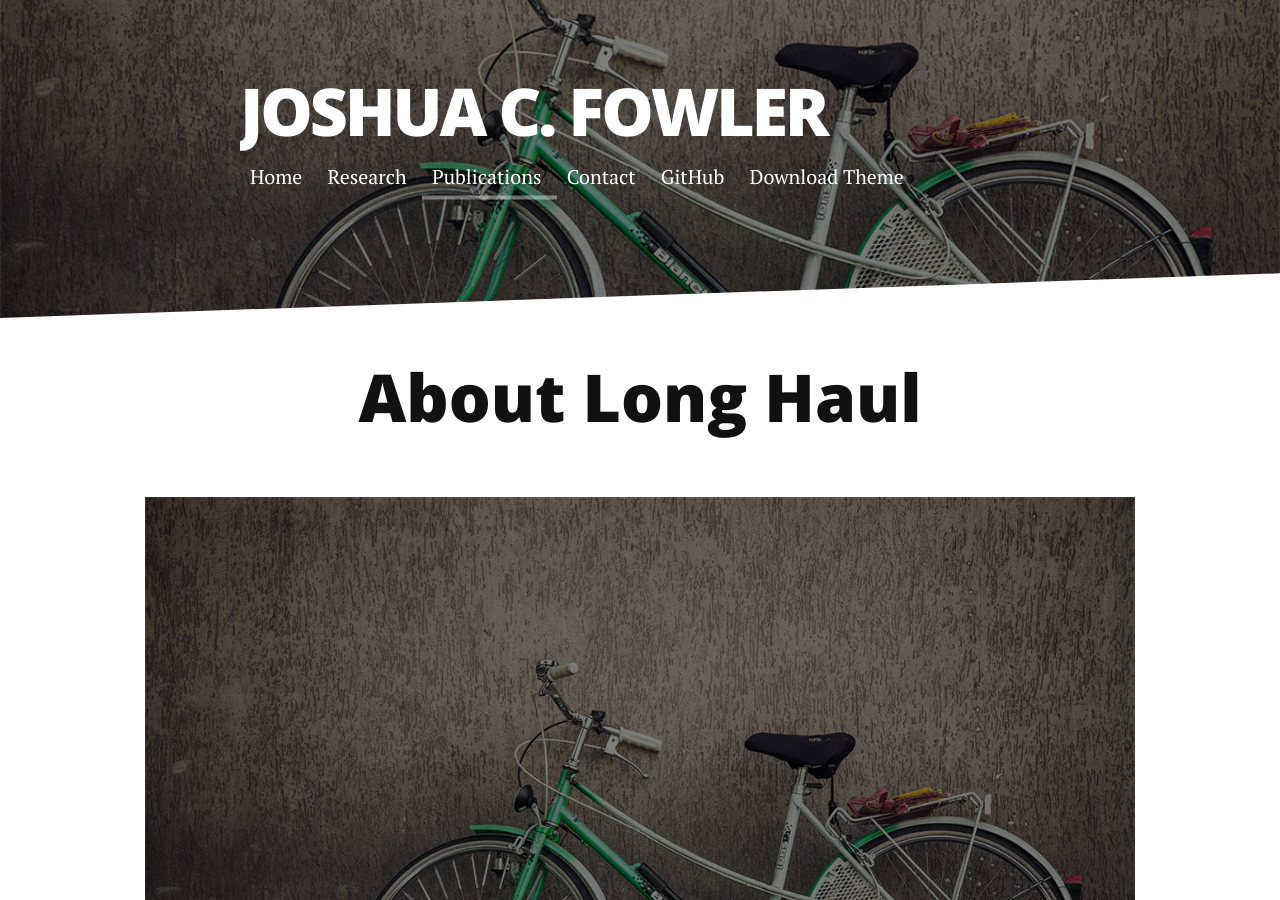
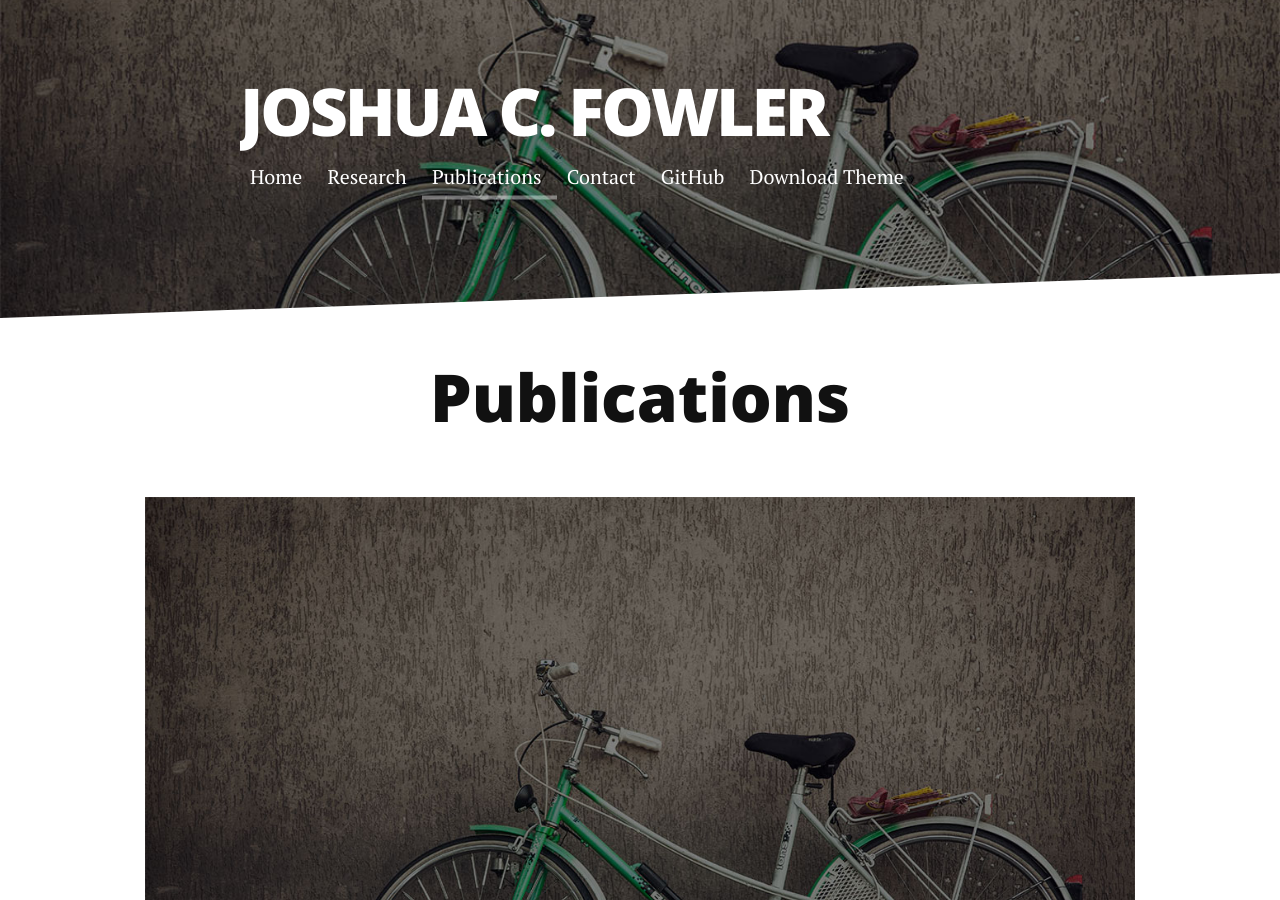
Before and after one commit to joshuacfowler/joshuacfowler.github.io, a Jekyll site: the page built from publications.md, in a window 1280 px wide and 900 px high. Built offline with Jekyll 4.4.1, drawn with Linux system fonts in a browser that asks for light colours; nearby versions of some CDN libraries.

Commit message:
Update publications.md

```diff
--- a/publications.md
+++ b/publications.md
@@ -4,7 +4,7 @@
 ---
 
 <div class="post">
-	<h1 class="pageTitle">About Long Haul</h1>
+	<h1 class="pageTitle">Publications</h1>
 	<img src="{{ '/assets/img/touring.jpg' | prepend: site.baseurl }}" alt="">
 	<p class="intro">Long Haul is a minimal, long form <a href="http://jekyllrb.com">Jekyll</a> Theme. It can be used as is or customized to your hearts desire.</p>
 	<p>Long Haul was created in honor of all the hard working touring bicycles that have traversed the globe time and time again. Take it for a spin.</p>
```
